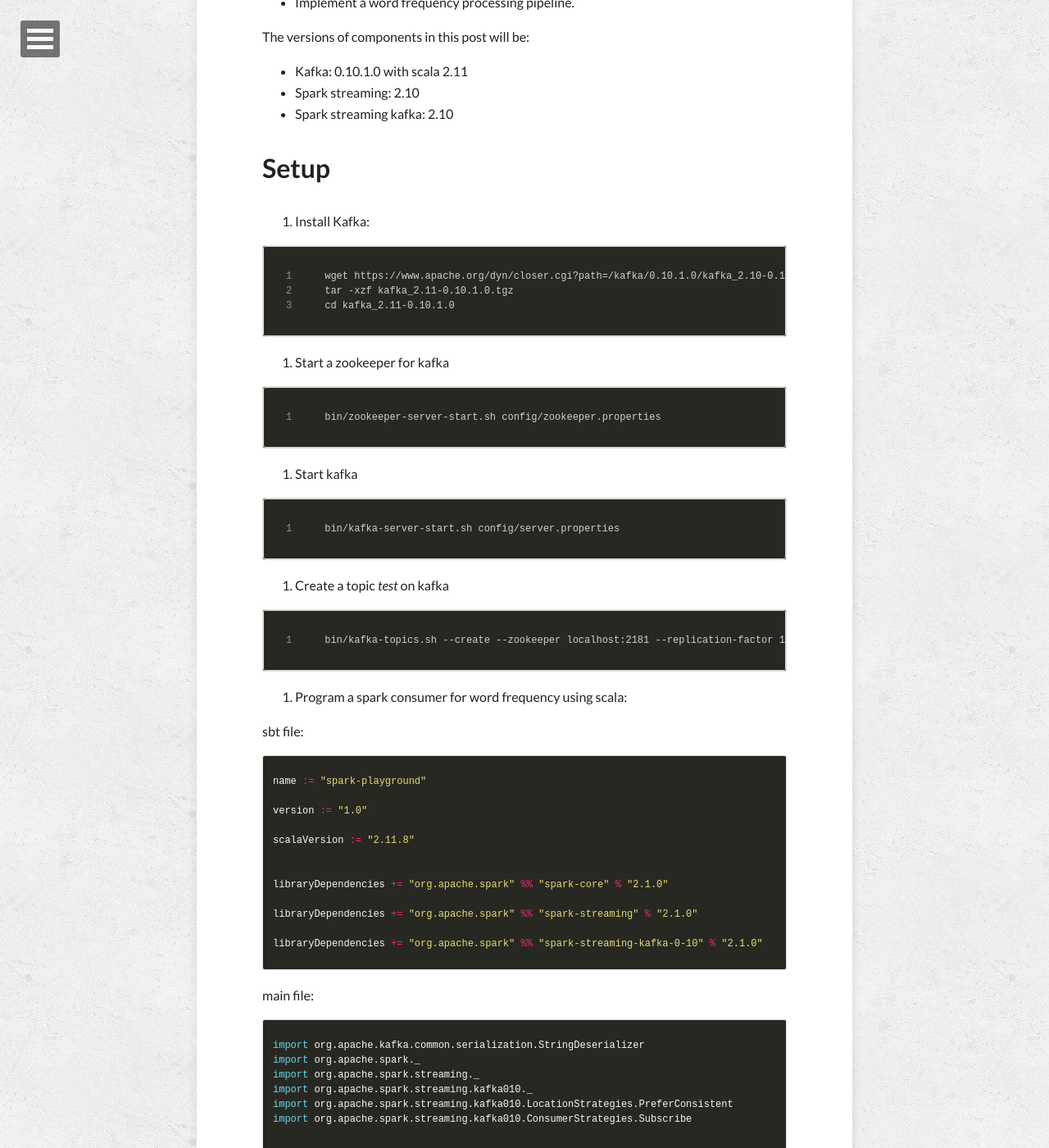
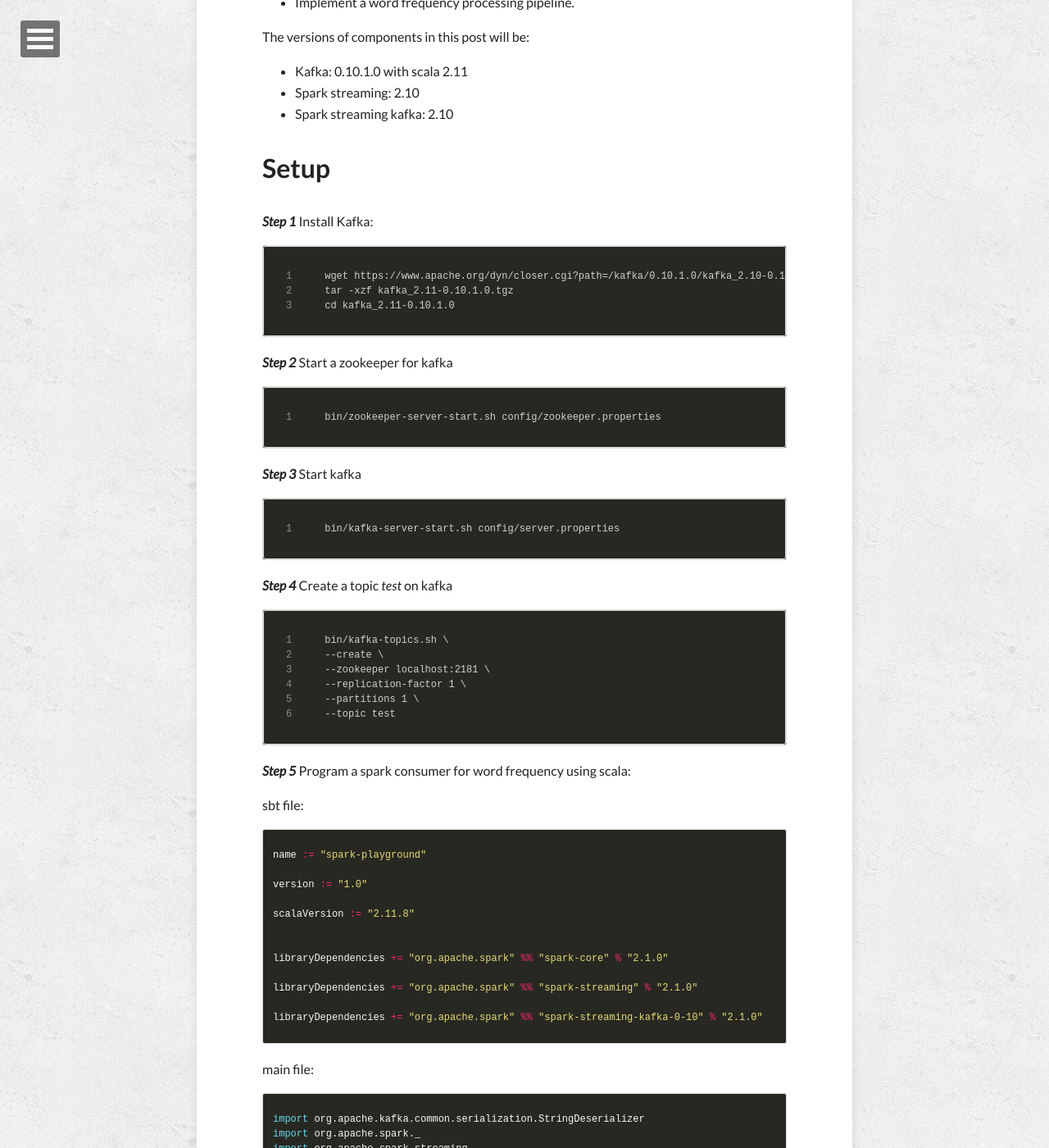
Before and after one commit to visualskyrim/visualskyrim.github.io, a Jekyll site: the page built from _posts/2017-01-23-play-around-with-kafka-and-spark.md, in a window 1280 px wide and 1400 px high, scrolled down 765 px. Shown: the whole window at 82% size. Built offline with Jekyll 4.4.1, drawn with Linux system fonts in a browser that asks for light colours; nearby versions of some CDN libraries; comment, search, counter and statistics services are not loaded.

Commit message:
Better shell script formatting and correct markdown syntax

````diff
--- a/_posts/2017-01-23-play-around-with-kafka-and-spark.md
+++ b/_posts/2017-01-23-play-around-with-kafka-and-spark.md
@@ -30,7 +30,7 @@ The versions of components in this post will be:
 
 # Setup
 
-1. Install Kafka:
+***Step 1*** Install Kafka:
 
 ```
 wget https://www.apache.org/dyn/closer.cgi?path=/kafka/0.10.1.0/kafka_2.10-0.10.1.0.tgz
@@ -38,25 +38,30 @@ tar -xzf kafka_2.11-0.10.1.0.tgz
 cd kafka_2.11-0.10.1.0
 ```
 
-2. Start a zookeeper for kafka
+***Step 2*** Start a zookeeper for kafka
 
 ```
 bin/zookeeper-server-start.sh config/zookeeper.properties
 ```
 
-3. Start kafka
+***Step 3*** Start kafka
 
 ```
 bin/kafka-server-start.sh config/server.properties
 ```
 
-4. Create a topic *test* on kafka
+***Step 4*** Create a topic *test* on kafka
 
 ```
-bin/kafka-topics.sh --create --zookeeper localhost:2181 --replication-factor 1 --partitions 1 --topic test
+bin/kafka-topics.sh \
+--create \
+--zookeeper localhost:2181 \
+--replication-factor 1 \
+--partitions 1 \
+--topic test
 ```
 
-5. Program a spark consumer for word frequency using scala:
+***Step 5*** Program a spark consumer for word frequency using scala:
 
 sbt file:
 
@@ -117,13 +122,13 @@ object AQuickExample extends App {
 {% endhighlight %}
 
 
-6. Start the Spark consumer you wrote in step 5.
+***Step 6*** Start the Spark consumer you wrote in step 5.
 
 ```
 sbt run
 ```
 
-7. Start a console kafka producer and fire some message to the kafka using the topic *test*.
+***Step 7*** Start a console kafka producer and fire some message to the kafka using the topic *test*.
 
 Start the console producer:
 
@@ -137,7 +142,7 @@ Send some message to the kafka:
 hello world
 ```
 
-8. Once you send the message, there will be something showing up in your Spark consumer terminal representing the word frequency:
+***Step 8*** Once you send the message, there will be something showing up in your Spark consumer terminal representing the word frequency:
 
 ```
 -------------------------------------------
````
